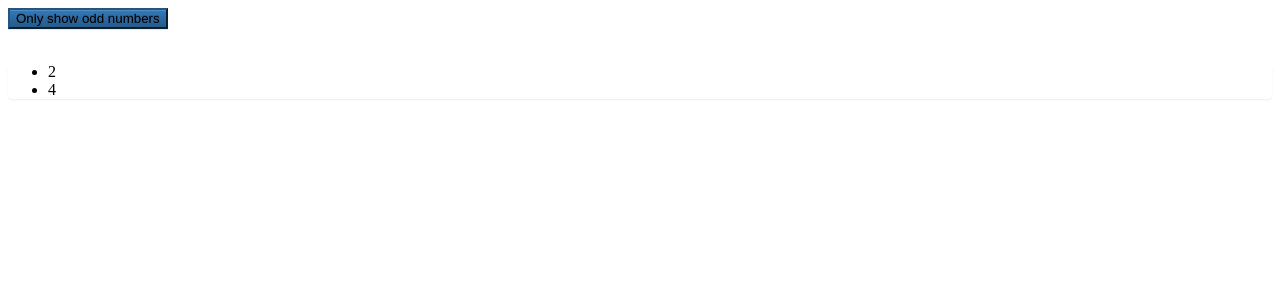
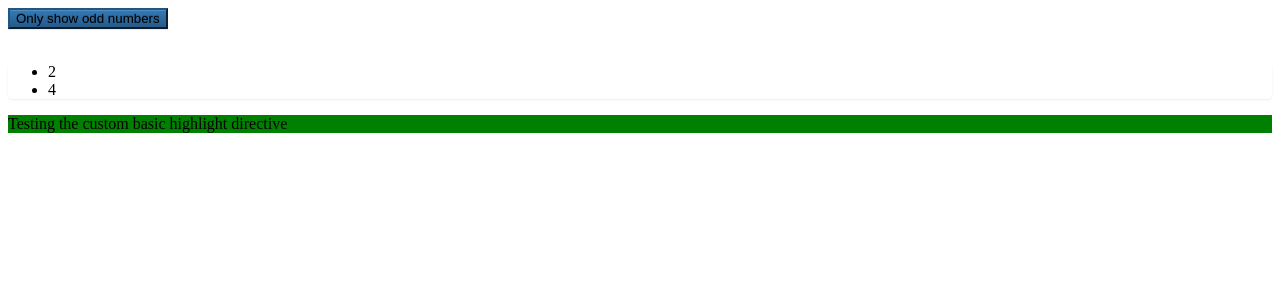
Before and after one commit to sohaibsalman/angular-training, an Angular app: page / in a window 1280 px wide. Shown: the top 300 px of the page. Built offline with nearby package versions, Linux system fonts and the light colour scheme.

Commit message:
Creating a Basic Attribute Directive

```diff
--- a/src/app/app.component.html
+++ b/src/app/app.component.html
@@ -21,4 +21,5 @@
             </ng-template>
         </div>
     </div>
+    <p appBasicHighlight>Testing the custom basic highlight directive</p>
 </div>
--- /dev/null
+++ b/src/app/basic-highlight/basic-higlight.directive.ts
@@ -0,0 +1,21 @@
+import { Directive, ElementRef, OnInit } from '@angular/core';
+
+/**
+ * Custom directive example. Directive is a ts class with a special declarator
+ * @Directive. The @Directive declarotor accepts an object containing the meta-data
+ * for the directive.
+ */
+
+@Directive({
+  // the square brackets are not the part of the selector name, it tells angular
+  // to select the directive as an attribute of the element
+  selector: '[appBasicHighlight]',
+})
+export class BasicHighlightDirective implements OnInit {
+  // Injecting the reference of html element where the directive was placed on.
+  constructor(private elementRef: ElementRef) {}
+
+  ngOnInit(): void {
+    this.elementRef.nativeElement.style.backgroundColor = 'green';
+  }
+}
```
Also changed, not shown: src/app/app.module.ts (+5 -8 lines).
